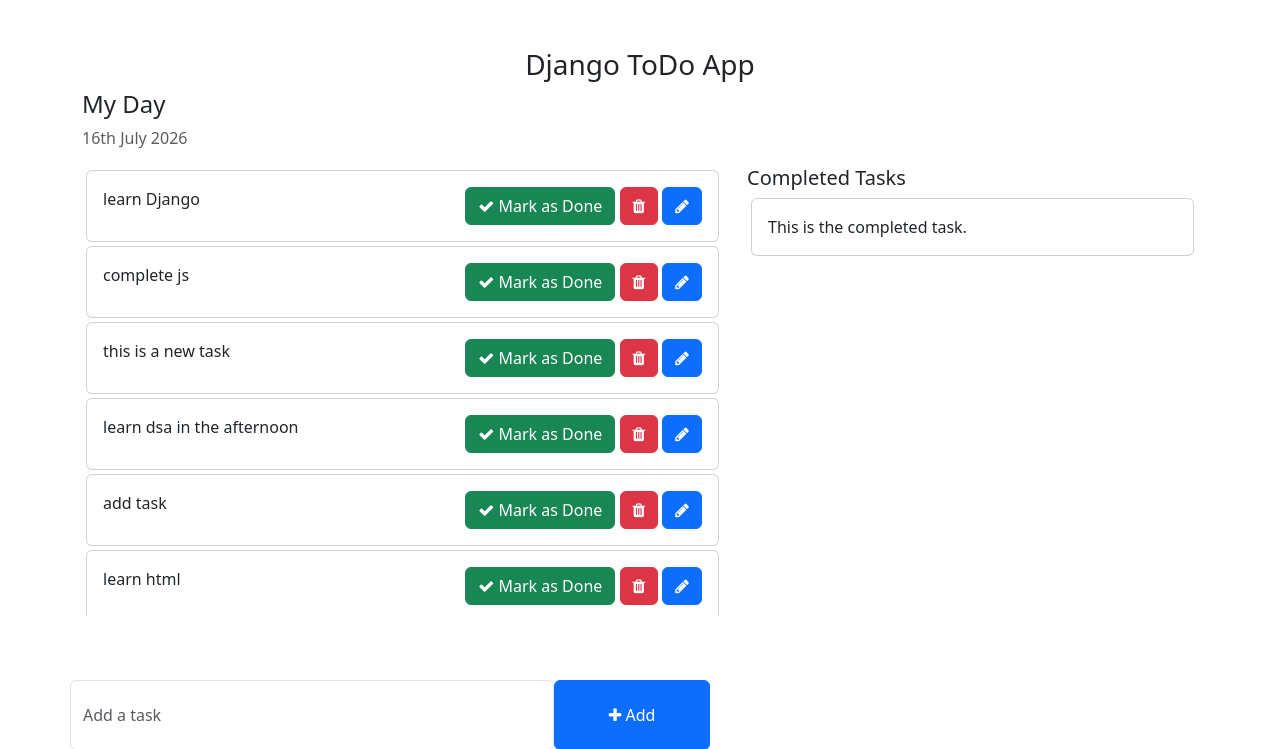
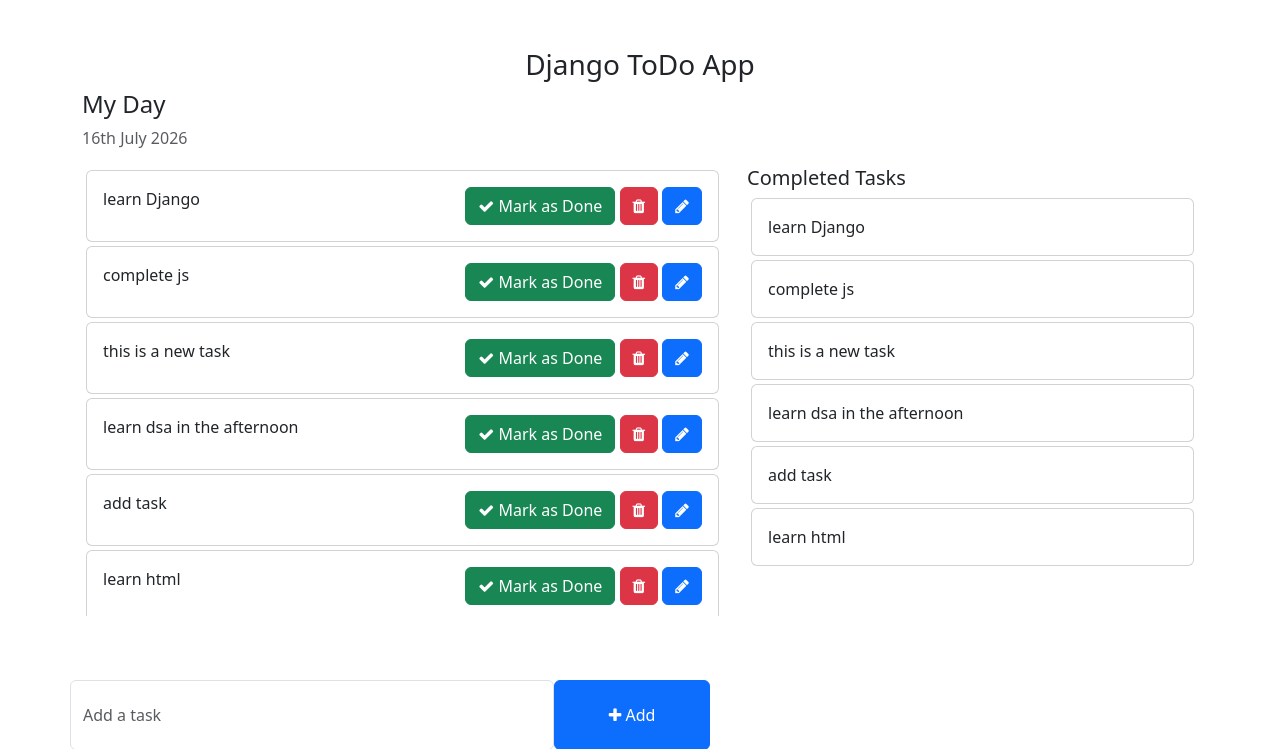
Before and after one commit to antopaulev/TODO_django, a Django app: template templates/home.html in a window 1280 px wide. Shown: the top 749 px of the page. Run offline with Django 5.2, Linux system fonts and the light colour scheme; the template is opened without the code that fills it: values that come from a table or form of the project are taken from there, others are empty; data comes from the database, SQL or seed files in the repository; both versions use the stored data as it was after the commit.

Commit message:
added completed task and add task feature

```diff
--- a/templates/home.html
+++ b/templates/home.html
@@ -31,7 +31,7 @@
                     <div class="card-body">
                         {{task.task}}
                         <span style="position: relative; float: right;">
-                            <a class="btn btn-success"><i class="fa fa-check"></i> Mark as Done</a>
+                            <a  href="{% url 'mark_as_done' task.pk %}" class="btn btn-success"><i class="fa fa-check"></i> Mark as Done</a>
                             <a class="btn btn-danger"><i class="fa fa-trash"></i></a>
                             <a class="btn btn-primary"><i class="fa fa-pencil"></i></a>
                         </span>
@@ -42,11 +42,13 @@
             <div class="col-md-5 col-lg-5">
                 <h5>Completed Tasks</h5>
                 <!-- List of all the tasks that have completed -->
+                 {% for task in completed_task %}
                 <div class="card m-1">
                     <div class="card-body">
-                        This is the completed task.
+                        {{task.task}}
                     </div>
                 </div>
+                {% endfor %}
             </div>
         </div>
         <div class="row">
--- a/todo/urls.py
+++ b/todo/urls.py
@@ -4,4 +4,5 @@ from . import views
 
 urlpatterns = [
     path('addTask/', views.addTask, name = 'addTask'),
+    path('mark_as_done/<int:pk>/', views.mark_as_done, name ='mark_as_done'),
 ]
--- a/todo_project/views.py
+++ b/todo_project/views.py
@@ -3,8 +3,10 @@ from django.shortcuts import render
 
 
 def home(request):
-    task = Task.objects.filter(is_completed = False)
+    task = Task.objects.filter(is_completed = False).order_by('-updated_at')
+    completed_task = Task.objects.filter(is_completed = True)
     context= {
         'tasks': task,
+        'completed_task': completed_task,
     }
     return render(request,'home.html', context)
```
Also changed, not shown: todo/views.py (+9 -3 lines), db.sqlite3.
